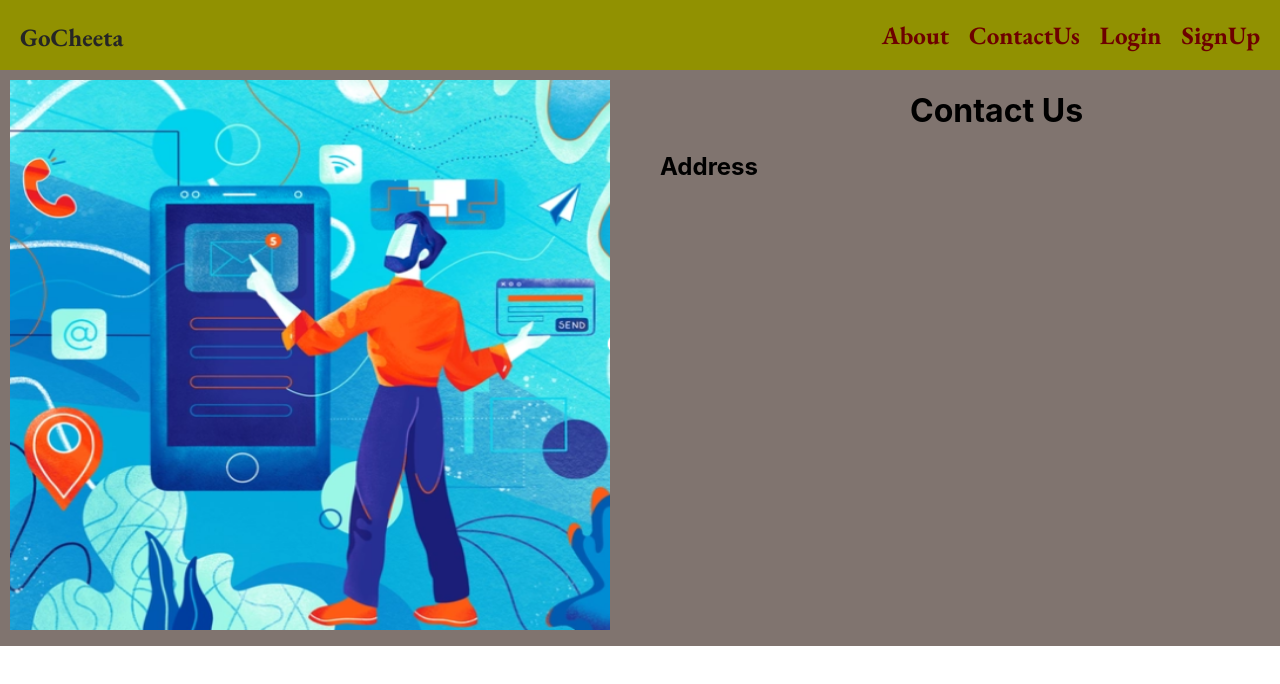
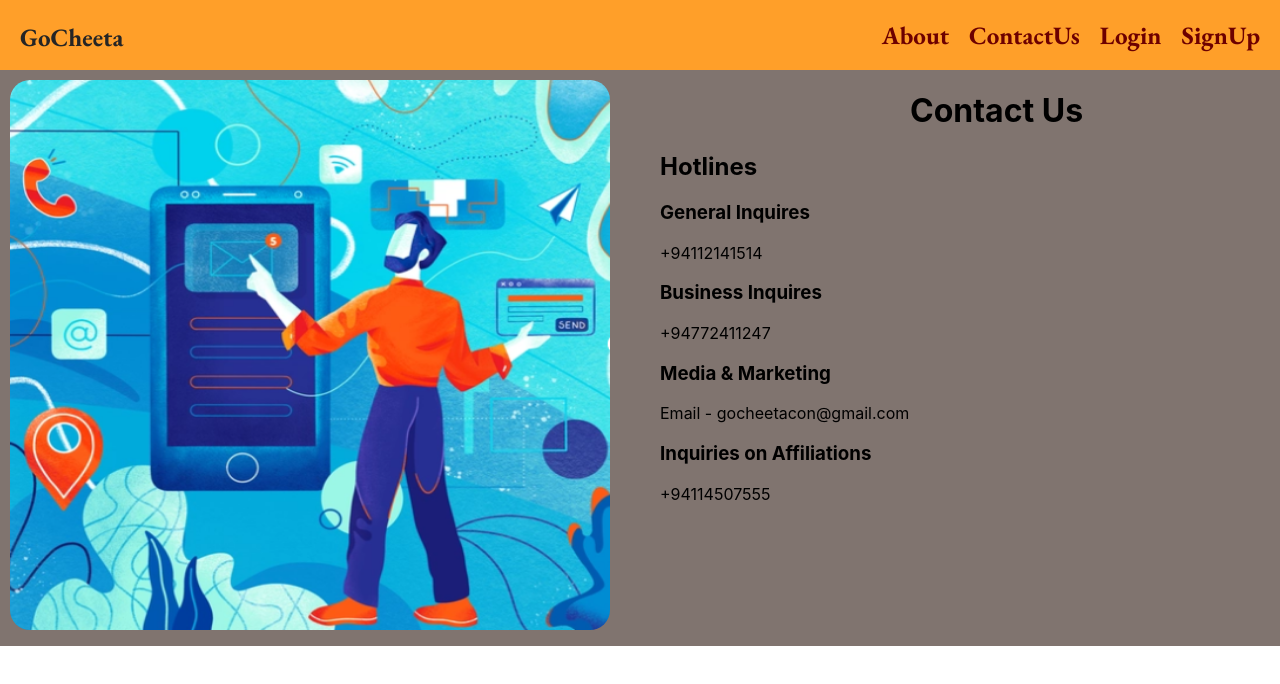
Before and after one commit to shavinduhimath200/gocheeta, a React (Create React App) app: page /ContactUs in a window 1280 px wide. Shown: the top 684 px of the page. Built offline with nearby package versions, Linux system fonts and the light colour scheme; a web font is replaced by a local one.

Commit message:
Taxi Home Page Video

```diff
--- a/src/Components/About Components/AboutBody.js
+++ b/src/Components/About Components/AboutBody.js
@@ -5,7 +5,7 @@ import taxiaboutIMG from "../../Assets/taxi_img3.png"
 function AboutBody() {
   return (
     <div className='AboutBody_container'>
-    <img src={taxiaboutIMG} alt ="" width={600} height={550} style={{marginLeft:"10px", marginTop:"10px"}} />
+    <img src={taxiaboutIMG} alt ="" width={600} height={550} style={{marginLeft:"10px", marginTop:"10px", borderRadius:"50%"}} />
     <div className='About_section1'>
         <h1>About Us</h1>
         <h2>As the market leader and Sri Lanka's most successful start-up business in recent times, we envision the intelligent upgrade of the local transportation industry; consequently inspiring Sri Lanka towards matching global standards in effective problem solving via technology. GoCheeta is the proud product of this vision, instilled by our leadership that comprises the enterprisingly youthful and highly accomplished, and realized by talent warehoused at our headquarters in Colombo, Sri Lanka.</h2>
--- a/src/Components/ContactUs Components/ContactUsBody.css
+++ b/src/Components/ContactUs Components/ContactUsBody.css
@@ -9,7 +9,12 @@
 
 
 }
+
 .ContactUsBody_section1 h2{
     margin-left: 50px;
 
 }
+.ContactUsBody_section2{
+    margin-left: 50px;
+
+}
--- a/src/Components/ContactUs Components/ContactUsBody.js
+++ b/src/Components/ContactUs Components/ContactUsBody.js
@@ -5,12 +5,26 @@ import ContactUsIMG from "../../Assets/taxi_img4.png"
 function ContactUsBody() {
   return (
     <div className='ContactUsBody_container'>
-      <img src={ContactUsIMG} alt ="" width={600} height={550} style={{marginLeft:"10px", marginTop:"10px"}} />
+      <img src={ContactUsIMG} alt ="" width={600} height={550} style={{marginLeft:"10px", marginTop:"10px", borderRadius:"20px"}} />
       <div className='ContactUsBody_section1'>
         <h1>Contact Us</h1>
-        <h2>Address</h2>
+        <h2>Hotlines</h2>
+        <div className='ContactUsBody_section2'>
+        <h3>General Inquires</h3>
+        <p>+94112141514</p>
+        <h3>Business Inquires</h3>
+        <p>+94772411247</p>
+        <h3>Media & Marketing</h3>
+        <p>Email - gocheetacon@gmail.com</p>
+        <h3>Inquiries on Affiliations</h3>
+        <p>+94114507555</p>
+        </div>
+
+        </div>
+
+
       </div>
-    </div>
+
   )
 }
 
--- a/src/Components/HomeComponents/HomeBody.js
+++ b/src/Components/HomeComponents/HomeBody.js
@@ -1,11 +1,11 @@
 import React from 'react'
 import "./HomeBody.css"
-import TaxiIMG from "../../Assets/taxi_img.png"
+import TaxiIMG from "../../Assets/taxi_video.gif"
 function HomeBody() {
   return (
     <div className='HomeBody_container'>
     <div className='Section1'>
-    <img src={TaxiIMG} alt ="" width={600} height={600} />
+    <img src={TaxiIMG} alt ="" width={600} height={600} style={{borderRadius:"10px", marginTop:"20px"}} />
     </div>
 
       <div className='Section2'>
--- a/src/Components/HomeComponents/HomeBody2.js
+++ b/src/Components/HomeComponents/HomeBody2.js
@@ -11,7 +11,7 @@ function HomeBody2() {
       <h2>GoCheeta ride healing include the largest fleet of vehicles in Sri Lanka offering both of demand and pre booking features at the best rates. Including TUK-TUKs Flex, Minis, Cars, Mini Vans, and vans offering you comfort convenience and safety, covering the entire island nation.</h2>
       </div>
       <div className='HomeBody2_Section1'>
-    <img src={TaxiIMG2} alt ="" width={700} height={700} style={{marginRight:"10px"}} />
+    <img src={TaxiIMG2} alt ="" width={700} height={700} style={{marginRight:"10px", borderRadius:"20px"}} />
     </div>
     </div>
   )
--- a/src/Components/HomeComponents/Navbar.css
+++ b/src/Components/HomeComponents/Navbar.css
@@ -3,7 +3,7 @@
     display: flex;
     flex-direction: row;
     justify-content: space-between;
-    background: rgb(145, 145, 1);
+    background: rgb(255, 159, 41);
     height: 70px;
 }
 .containerpart2{
```
Also changed, not shown: src/Components/About Components/About.css (deleted), 1 other file (tests, documents, lock files or other folders).
